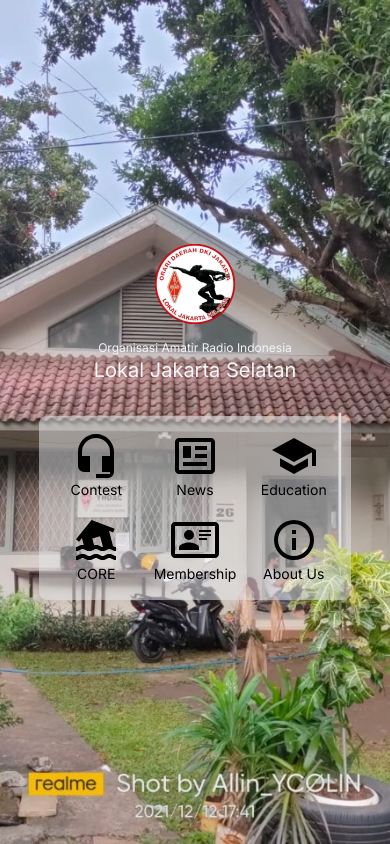
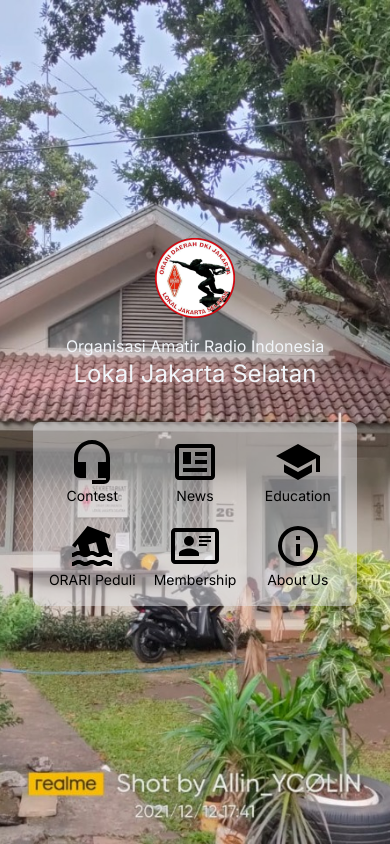
Before and after one commit to orari-jaksel/www-jaksel, a Next.js app: page / in a window 390 px wide. Built offline with nearby package versions, Linux system fonts and the light colour scheme.

Commit message:
Header size and CORE change to ORARI Peduli

```diff
--- a/src/app/globals.css
+++ b/src/app/globals.css
@@ -35,9 +35,9 @@
 }
 
 .main-menu-item {
-  @apply flex flex-col justify-center items-center
+  @apply flex flex-col justify-start items-center
 }
 
 .main-menu-item-text {
-  @apply text-sm md:text-lg
+  @apply text-sm md:text-lg text-center
 }
--- a/src/app/page.tsx
+++ b/src/app/page.tsx
@@ -24,8 +24,8 @@
             50vw"
           />
           <div className="mx-4 md:mx-8 mt-4 md:mt-0">
-            <p className='text-slate-100 text-center md:text-left text-slate-100 text-xs md:text-4xl'>Organisasi Amatir Radio Indonesia</p>
-            <p className='text-slate-100 text-center md:text-left text-slate-100 text-xl md:text-6xl'>Lokal Jakarta Selatan</p>
+            <p className='text-slate-100 text-center md:text-left text-slate-100 text-md md:text-4xl'>Organisasi Amatir Radio Indonesia</p>
+            <p className='text-slate-100 text-center md:text-left text-slate-100 text-2xl md:text-6xl'>Lokal Jakarta Selatan</p>
           </div>
         </div>
 
@@ -44,7 +44,7 @@
           </div>
           <div className="main-menu-item">
             <Icon path={mdiHomeFlood} size={2} />
-            <p className="main-menu-item-text">CORE</p>
+            <p className="main-menu-item-text">ORARI Peduli</p>
           </div>
           <div className="main-menu-item">
             <Icon path={mdiCardAccountDetailsOutline} size={2} />
```
